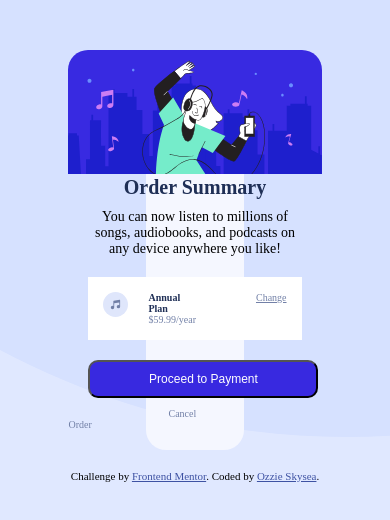
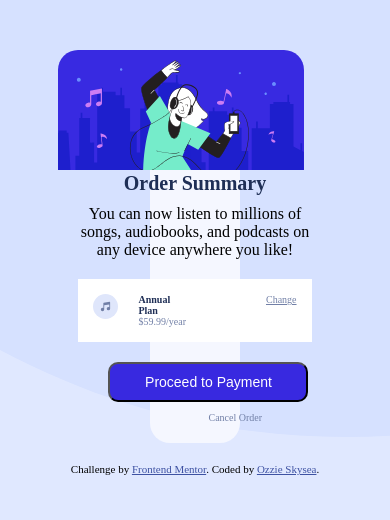
Before and after one commit to 7deniz/order-summary, a plain HTML site: page index.html in a window 390 px wide. Drawn offline with Linux system fonts and the light colour scheme.

Commit message:
Update style.css

```diff
--- a/style.css
+++ b/style.css
@@ -43,7 +43,7 @@ h1 {
   padding: 1.5rem;
 }
 .text-first {
-  font-size: 1.4rem;
+  font-size: 1.6rem;
   margin: 1rem 2rem;
   text-align: center;
 }
@@ -65,24 +65,24 @@ h1 {
 }
 .change {
   color: #7280a7;
-  margin-left: 6rem;
+  margin-left: 8rem;
 }
 .button-payment {
   background-color: #3829e0;
   color: #fff;
   padding: 1rem;
-  margin-left: 2rem;
+  margin-left: 5rem;
   margin-bottom: 1rem;
-  width: 23rem;
+  width: 25rem;
   text-align: center;
   justify-content: center;
   border-radius: 1rem;
-  font-size: 1.2rem;
+  font-size: 1.4rem;
 }
 .button-cancel {
   color: #7280a7;
   text-decoration: none;
-  margin: 10rem;
+  margin-left: 15rem;
   padding-bottom: 1rem;
   text-align: center;
   justify-content: center;
@@ -90,3 +90,18 @@ h1 {
 .attribution {
   margin-top: 2rem;
 }
+
+@media (max-width: 78.75em) {
+  .button-payment {
+    /* margin-left: 3rem; */
+    width: 20rem;
+  }
+}
+@media (max-width: 68.75em) {
+  .img-music {
+    width: 90%;
+  }
+  main {
+    width: 23%;
+  }
+}
```
